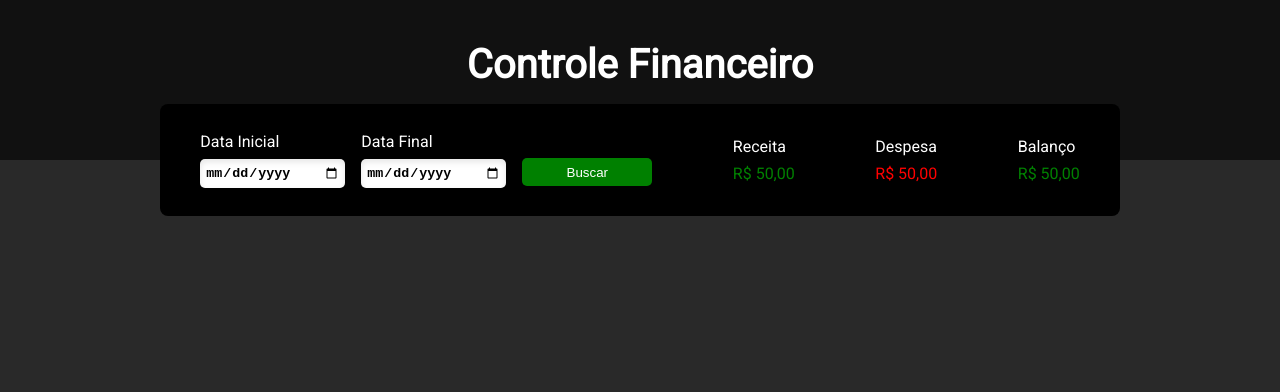
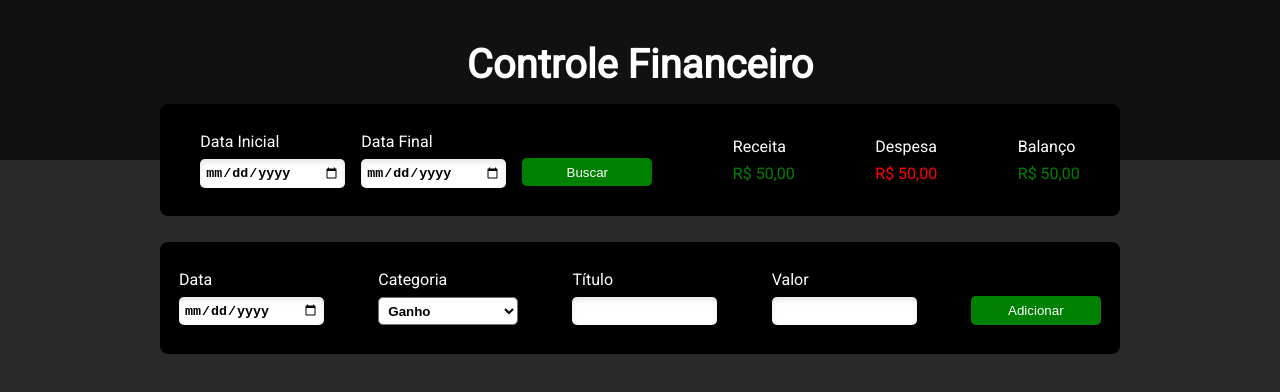
Before and after one commit to BernardoModerno/myfinancas, a React (Vite) app in the folder frontend/: page / in a window 1280 px wide. Shown: the top 392 px of the page. Built offline with nearby package versions, Linux system fonts and the light colour scheme.

Commit message:
Component InputsContainer

```diff
--- /dev/null
+++ b/frontend/src/components/InputsContainer/index.jsx
@@ -0,0 +1,36 @@
+import './styles.css'
+
+export const InputsContainer = () => {
+    return (
+        <section className="inputs-container">
+
+            <div className="container-input">
+                <label htmlFor='data'>Data</label>
+                <input type="date" />
+            </div>
+
+            <div className="container-input">
+                <label htmlFor='category'>Categoria</label>
+                <select name="category" id="category">
+                    <option value='Ganho'>Ganho</option>
+                    <option value='Despesas'>Despesas</option>
+                </select>
+            </div>
+
+            <div className="container-input">
+                <label htmlFor='title'>Título</label>
+                <input type="text" />
+            </div>
+
+            <div className="container-input">
+                <label htmlFor='value'>Valor</label>
+                <input type="number" />
+            </div>
+
+            <div className="container-input">
+                <button>Adicionar</button>
+            </div>
+
+        </section>
+    )
+}
--- /dev/null
+++ b/frontend/src/components/InputsContainer/styles.css
@@ -0,0 +1,8 @@
+.inputs-container {
+    display: flex;
+    flex-direction: row;
+    align-items: center;
+    justify-content: space-around;
+
+    margin-top: 0.1rem;
+}
--- a/frontend/src/pages/Home/index.jsx
+++ b/frontend/src/pages/Home/index.jsx
@@ -1,5 +1,6 @@
 import { Header } from "../../components/Header"
 import { Information } from "../../components/Information"
+import { InputsContainer } from "../../components/InputsContainer"
 import './styles.css'
 
 export const Home = () => {
@@ -7,6 +8,7 @@ export const Home = () => {
         <div className="container">
             <Header />
             <Information />
+            <InputsContainer />
         </div>
     )
 }
```
